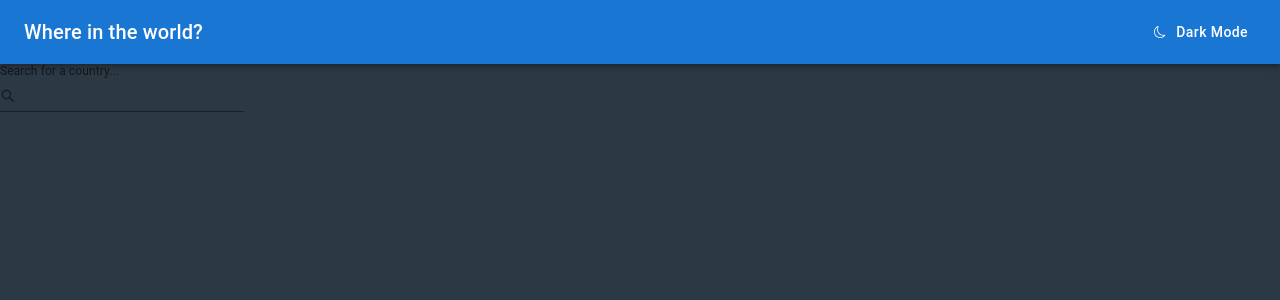
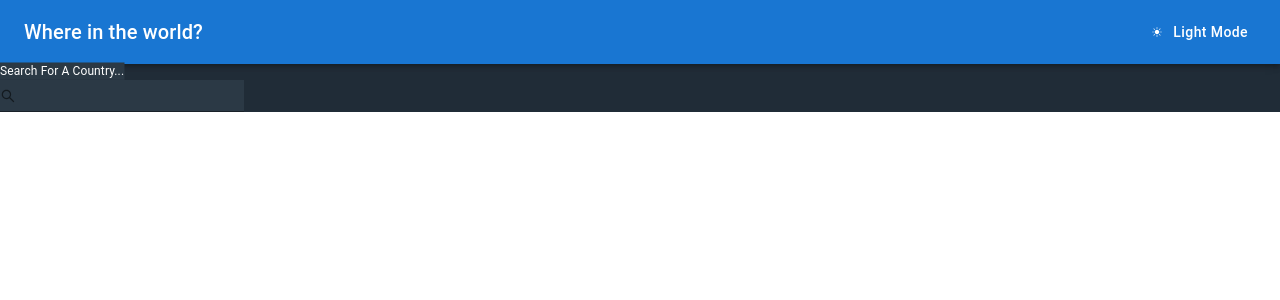
Before and after one commit to Meganian/CountriesAPI, a Next.js app: page /CustomInput in a window 1280 px wide. Both pictures are taken after a click on the button "Dark Mode". Shown: the top 300 px of the page. Built offline with nearby package versions, Linux system fonts and the light colour scheme.

Commit message:
themeContext add

```diff
--- a/comps/Layout.js
+++ b/comps/Layout.js
@@ -1,9 +1,23 @@
+import { useContext } from 'react';
 import Navbar from './Navbar'
+import { ThemeContext } from '../context/ThemeContext'
+
 
 const Layout = ({children}) => {
+  const theme = useContext(ThemeContext)
+
+  const toggleTheme = () => {
+    theme.setIsLightTheme((prevLightTheme) => !prevLightTheme)
+  }
+
+  const themeStyle = {
+    backgroundColor: theme.isLightTheme ? 'hsl(207, 26%, 17%)' : 'hsl(0, 0%, 98%)',
+    color: theme.isLightTheme ? 'hsl(0, 0%, 100%)' : 'hsl(200, 15%, 8%)',
+  }
+
   return (
-    <div className="content">
-      <Navbar />
+    <div style={themeStyle}>
+      <Navbar toggleTheme={toggleTheme} mode={theme.isLightTheme}/>
       {children}
     </div>
   );
--- a/comps/Layout.module.css
+++ /dev/null
@@ -1,3 +0,0 @@
-.content{
-  margin: 50px;
-}
--- a/comps/Navbar.js
+++ b/comps/Navbar.js
@@ -4,9 +4,11 @@ import Toolbar from '@mui/material/Toolbar';
 import Typography from '@mui/material/Typography';
 import Button from '@mui/material/Button';
 import { BsMoon } from 'react-icons/bs'
+import { IoIosSunny } from 'react-icons/io'
 
 
-const Navbar = () => {
+const Navbar = ({toggleTheme, mode}) => {
+
   return (
     <Box sx={{ flexGrow: 1 }}>
       <AppBar position="static" color="primary">
@@ -14,9 +16,15 @@ const Navbar = () => {
           <Typography variant="h6" component="div" sx={{ flexGrow: 1 }}>
             Where in the world?
           </Typography>
-          <Button color="inherit" style={{ textTransform : "capitalize" }}>
-            <BsMoon style={{ fontSize: "12px" , marginRight: "10px" }}/>
-            Dark Mode
+          <Button
+            color="inherit"
+            style={{ textTransform : "capitalize" }}
+            onClick={toggleTheme}>
+            {mode
+            ? <IoIosSunny style={{ fontSize: "12px" , marginRight: "10px" }}/>
+            : <BsMoon style={{ fontSize: "12px" , marginRight: "10px" }}/>
+            }
+            {mode ? 'Light mode' : 'Dark mode'}
           </Button>
         </Toolbar>
       </AppBar>
--- a/context/ThemeContext.js
+++ b/context/ThemeContext.js
@@ -5,13 +5,19 @@ export const ThemeContext = createContext();
 
 export const ThemeContextProvider = ({children}) =>{
   const [isLightTheme, setIsLightTheme] = useState(false)
-  const [light, setLight] = useState({text: 'hsl(200, 15%, 8%)', ui: 'hsl(0, 0%, 100%)', bg: 'hsl(0, 0%, 98%)'})
-  const [dark, setDark] = useState({text: 'hsl(0, 0%, 100%)', ui: 'hsl(209, 23%, 22%)', bg: 'hsl(207, 26%, 17%)'})
-
+  const [light, setLight] = useState({
+    text: 'hsl(200, 15%, 8%)',
+    ui: 'hsl(0, 0%, 100%)',
+    bg: 'hsl(0, 0%, 98%)'})
+  const [dark, setDark] = useState({
+    text: 'hsl(0, 0%, 100%)',
+    ui: 'hsl(209, 23%, 22%)',
+    bg: 'hsl(207, 26%, 17%)'})
 
   return(
     <ThemeContext.Provider value={{
-      isLightTheme: isLightTheme,
+      isLightTheme,
+      setIsLightTheme,
       light: light,
       dark: dark
     }}>
--- a/pages/CounntriesCard.js
+++ b/pages/CounntriesCard.js
@@ -1,3 +1,4 @@
+import { useContext } from 'react';
 import Card from '@mui/material/Card';
 import CardContent from '@mui/material/CardContent';
 import CardMedia from '@mui/material/CardMedia';
--- a/pages/CustomInput.js
+++ b/pages/CustomInput.js
@@ -1,12 +1,21 @@
-import { useState, useTransition } from 'react';
+import { useContext, useState, useTransition } from 'react';
 import Input from '@mui/material/Input';
 import InputLabel from '@mui/material/InputLabel';
 import InputAdornment from '@mui/material/InputAdornment';
 import FormControl from '@mui/material/FormControl';
 import { AiOutlineSearch } from 'react-icons/ai'
+import { ThemeContext } from '../context/ThemeContext'
 
 const CustomInput = ({ onUpdateCountry }) => {
   const [country, setCountry]= useState('')
+  const theme = useContext(ThemeContext)
+
+  const themeStyle = {
+    backgroundColor: theme.isLightTheme ?  'hsl(209, 23%, 22%)':'hsl(0, 0%, 98%)',
+    color: theme.isLightTheme ?  'hsl(0, 0%, 100%)' : 'hsl(209, 23%, 22%)',
+    borderColor: 'hsl(209, 23%, 22%)',
+    textTransform : 'capitalize'
+  }
 
   /* New React18 feature, with useTransition we can set high priority for input text,
   and low priority code work in the background. We make this for UX */
@@ -22,13 +31,14 @@ const CustomInput = ({ onUpdateCountry }) => {
   return (
     <>
     <FormControl variant="standard">
-        <InputLabel htmlFor="input-with-icon-adornment">
+        <InputLabel htmlFor="input-with-icon-adornment" style={themeStyle}>
           Search for a country...
         </InputLabel>
         <Input
           id="input-with-icon-adornment"
           value={country}
           onChange={handleChange}
+          style={themeStyle}
           startAdornment={
             <InputAdornment position="start">
               <AiOutlineSearch />
--- a/pages/_app.js
+++ b/pages/_app.js
@@ -1,12 +1,15 @@
 import Layout from '../comps/Layout'
 import '../styles/globals.css'
+import { ThemeContextProvider} from '../context/ThemeContext'
 
 function MyApp({ Component, pageProps }) {
   return (
     <>
-    <Layout>
-      <Component {...pageProps} />
-    </Layout>
+    <ThemeContextProvider>
+      <Layout>
+        <Component {...pageProps} />
+      </Layout>
+    </ThemeContextProvider>
     </>
 
   )
--- a/styles/globals.css
+++ b/styles/globals.css
@@ -3,8 +3,8 @@ body {
   padding: 0;
   margin: 0;
   font-family: Nunito, sans-serif;
-  background-color: hsl(209, 23%, 22%);
-  color: hsl(0, 0%, 100%);
+  //background-color: hsl(209, 23%, 22%);
+  //color: hsl(0, 0%, 100%);
 }
 
 a {
```
Also changed, not shown: pages/CustomSelect.js (+12 -2 lines), pages/[id].js (+28 -37 lines), pages/index.js (+4 -3 lines).
